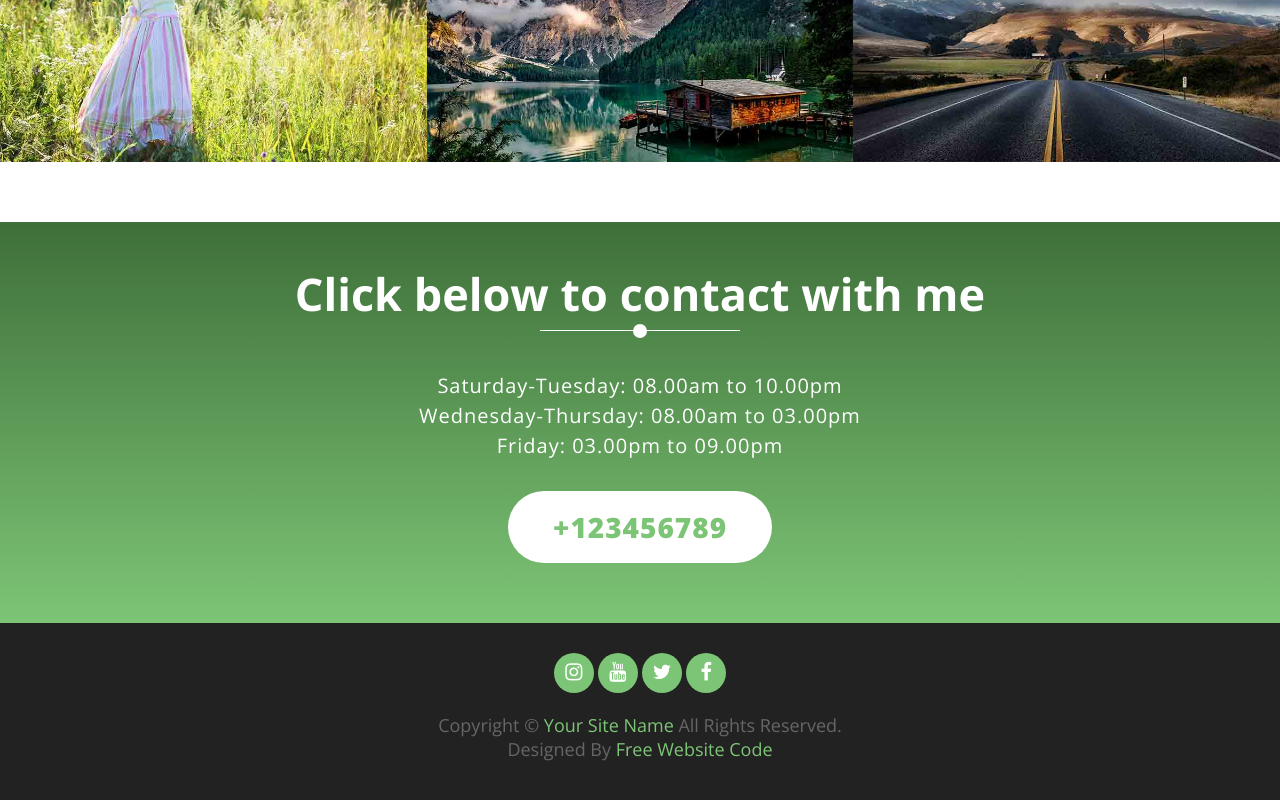
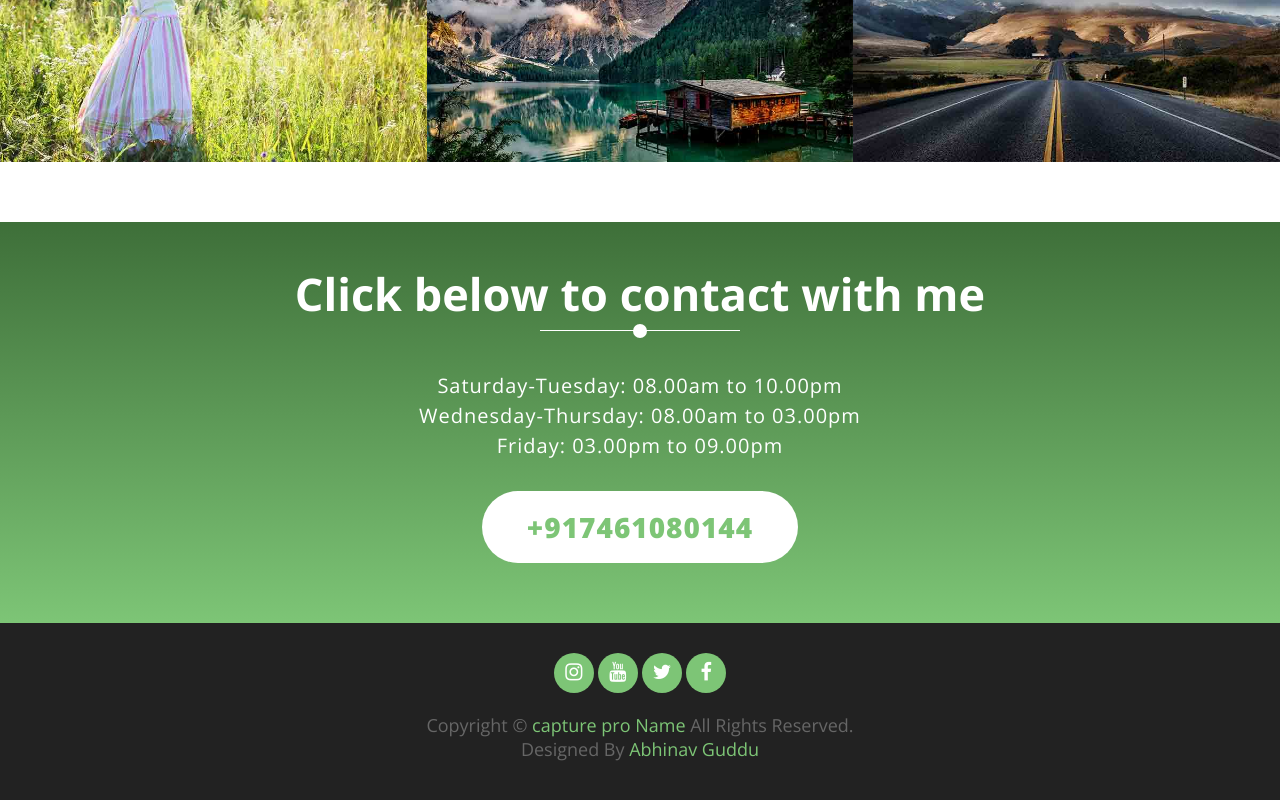
Before and after one commit to AbhinavGuddu/photography_website, a plain HTML site: page portfolio.html in a window 1280 px wide. Shown: the part 1219-2019 px from the top of the page. Drawn offline with nearby package versions, Linux system fonts and the light colour scheme.

Commit message:
Update portfolio.html

```diff
--- a/portfolio.html
+++ b/portfolio.html
@@ -268,7 +268,7 @@
                             Wednesday-Thursday: 08.00am to 03.00pm<br>
                             Friday: 03.00pm to 09.00pm
                         </p>
-                        <a href="tel:+123456789">+123456789</a>
+                        <a href="tel:+123456789">+917461080144</a>
                     </div>
                 </div>
             </div>
@@ -288,10 +288,10 @@
                         </div>
                     </div>
                     <div class="col-12">
-                        <p>Copyright &#169; <a href="https://freewebsitecode.com">Your Site Name</a> All Rights Reserved.</p>
+                        <p>Copyright &#169; <a href="#">capture pro Name</a> All Rights Reserved.</p>
 
 
-						<p>Designed By <a href="https://freewebsitecode.com">Free Website Code</a></p>
+						<p>Designed By <a href="#">Abhinav Guddu</a></p>
                     </div>
                 </div>
             </div>
```
